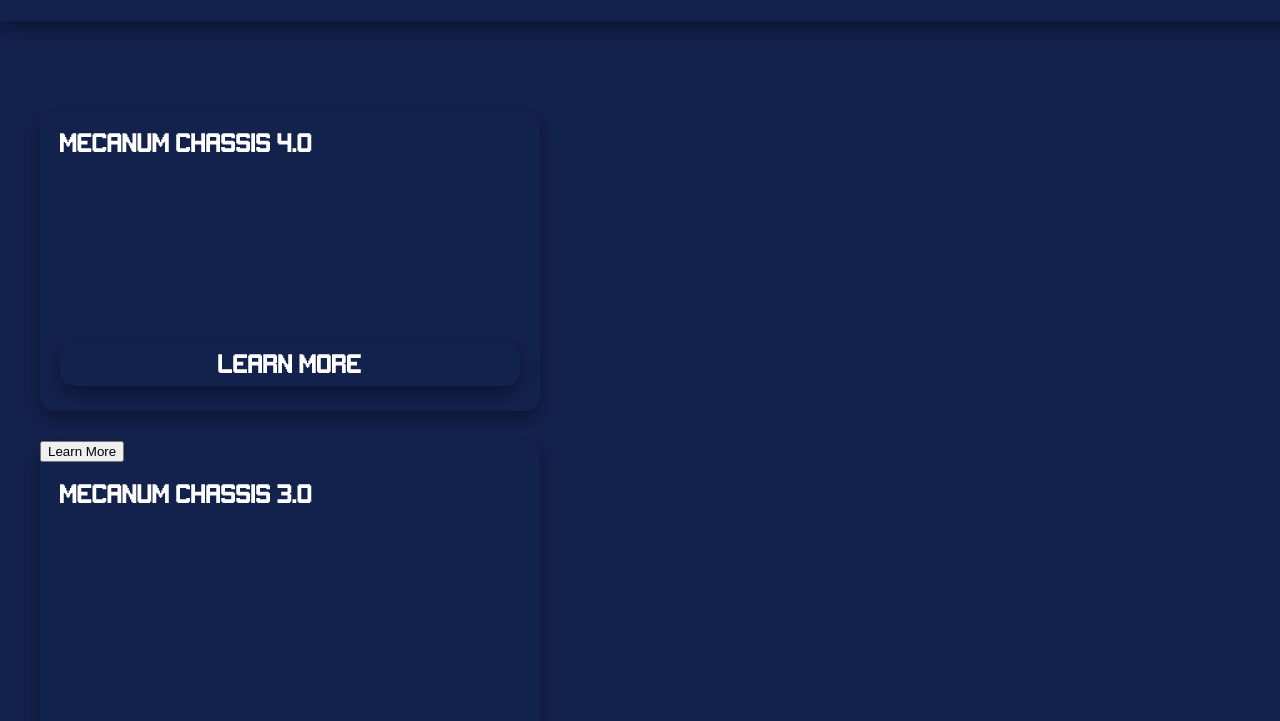
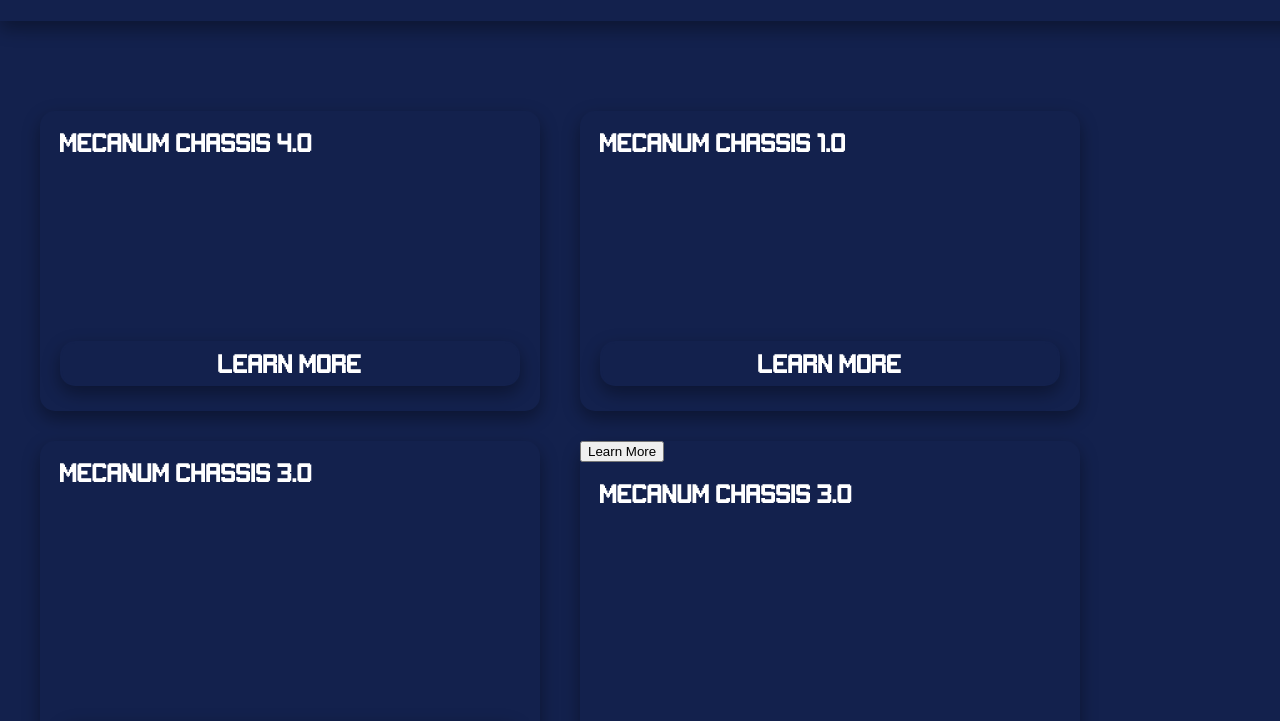
Before and after one commit to presigues/cad-website, a plain HTML site: page main.html in a window 1280 px wide. Shown: the part 79-800 px from the top of the page. Drawn offline with Linux system fonts and the light colour scheme.

Commit message:
continue menu

```diff
--- a/main.html
+++ b/main.html
@@ -27,11 +27,21 @@
             <p id="text2">Mecanum Chassis 3.0</p>
             <button id="but2">Learn More</button>
         </div>
-        <div id = "pro3">
+
+    </div>
+    <div id="backing2">
+       <div id = "pro3">
             <imd id="img3" src=""></imd>
-            <p id="text3">Mecanum Chassis 3.0</p>
+            <p id="text3">Mecanum Chassis 1.0</p>
             <button id="but3">Learn More</button>
         </div>
+        <div id = "pro4">
+            <imd id="img4" src=""></imd>
+            <p id="text4">Mecanum Chassis 3.0</p>
+            <button id="but4">Learn More</button>
+        </div>
+
+
     </div>
 
 
--- a/styles.css
+++ b/styles.css
@@ -25,6 +25,33 @@ left: 30px;
     position: fixed;
     top: 18px;
     right: 40px;
+}
+
+#backing{
+    display: grid;
+    position: fixed;
+    height: 600px;
+    width: 1800px;
+    top: 190px;
+    left: 40px;
+    right: 40px;
+    bottom: 190px;
+
+    column-gap: 30px;
+    row-gap: 30px;
+}
+#backing2{
+    display: grid;
+    position: fixed;
+    height: 600px;
+    width: 1800px;
+    top: 190px;
+    left: 580px;
+    right: 40px;
+    bottom: 190px;
+
+    column-gap: 30px;
+    row-gap: 30px;
 }
 
 #pro1{
@@ -71,14 +98,60 @@ left: 30px;
     left: 60px;
 }
 
-#backing{
-    display: grid;
+#but2{
+    background-color: rgb(19, 33, 77);
+    border: 2px solid rgb(19, 33, 77);
+    border-radius: 15px;
+    color: white;
+    box-shadow: 0 8px 16px 0 rgba(0,0,0,0.2), 0 6px 20px 0 rgba(0,0,0,0.19);
+    width: 460px;
+    height: 45px;
+    font-family: pixel;
+    font-size: 20px;
     position: fixed;
-    top: 190px;
-    left: 40px;
-    right: 40px;
-    bottom: 190px;
+    left: 60px;
+    top: 800px;
+}
 
-    column-gap: 30px;
-    row-gap: 30px;
+#pro3{
+    box-shadow: 0 8px 16px 0 rgba(0,0,0,0.2), 0 6px 20px 0 rgba(0,0,0,0.19);
+    width: 500px;
+    height: 300px;
+    border-radius: 15px;
 }
+#text3{
+    color: white;
+    font-family: pixel;
+    font-size: 20px;
+    position: fixed;
+    left: 600px;
+}
+#but3{
+    background-color: rgb(19, 33, 77);
+    border: 2px solid rgb(19, 33, 77);
+    border-radius: 15px;
+    color: white;
+    box-shadow: 0 8px 16px 0 rgba(0,0,0,0.2), 0 6px 20px 0 rgba(0,0,0,0.19);
+    width: 460px;
+    height: 45px;
+    font-family: pixel;
+    font-size: 20px;
+    position: fixed;
+    left: 600px;
+    top: 420px;
+}
+
+#pro4{
+    box-shadow: 0 8px 16px 0 rgba(0,0,0,0.2), 0 6px 20px 0 rgba(0,0,0,0.19);
+    width: 500px;
+    height: 300px;
+    border-radius: 15px;
+}
+
+#text4{
+    color: white;
+    font-family: pixel;
+    font-size: 20px;
+    position: fixed;
+    left: 600px;
+}
```
